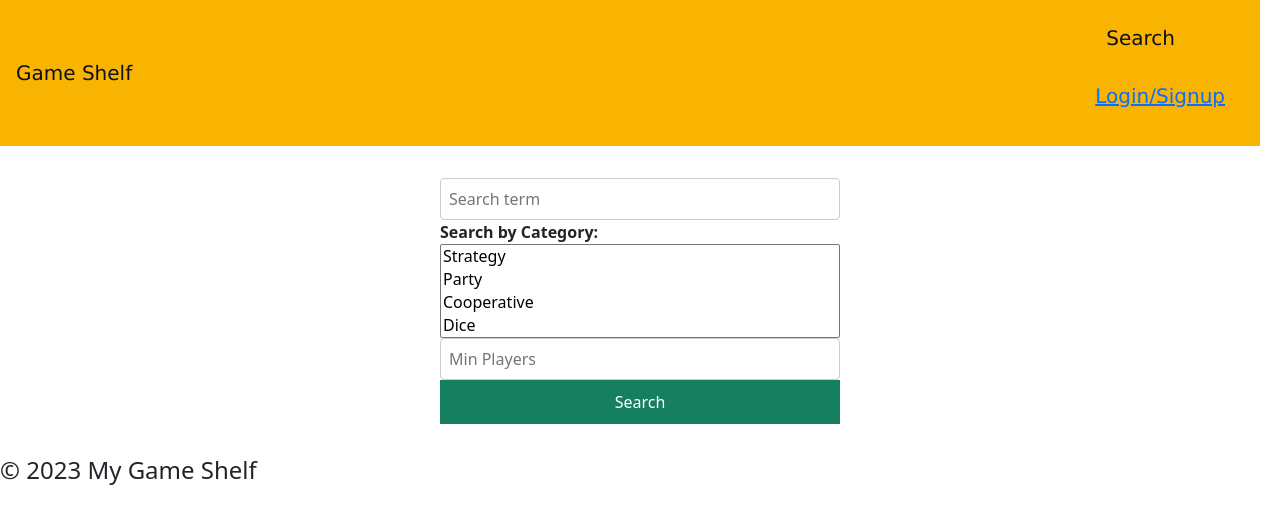
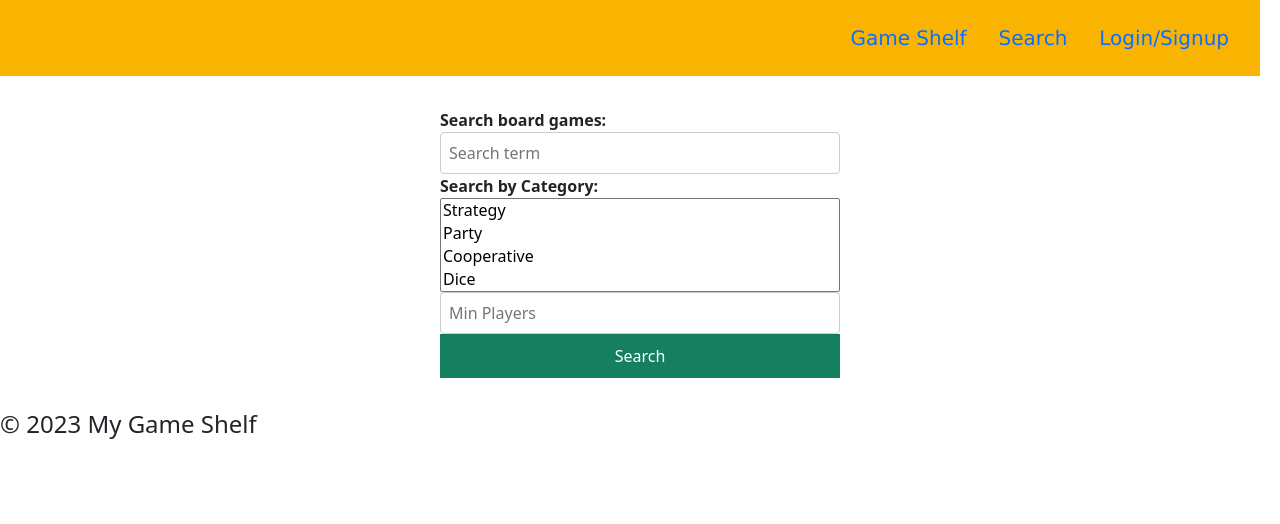
Before and after one commit to chelseyvalerio/mygameshelf, a React (Create React App) app in the folder client/: page /search in a window 1280 px wide. Shown: the top 524 px of the page. Built offline with nearby package versions, Linux system fonts and the light colour scheme.

Commit message:
fix logout link

```diff
--- a/client/src/components/GameContainer.js
+++ b/client/src/components/GameContainer.js
@@ -77,7 +77,11 @@ export default function GameContainer() {
     <Router>
       <div>
         <header>
-          <NavTabs currentPage={currentPage} handlePageChange={handlePageChange} />
+          <NavTabs
+            currentPage={currentPage}
+            handlePageChange={handlePageChange}
+            loggedIn={loggedIn}
+            handleLogout={handleLogout} />
         </header>
         <Routes>
           <Route path='/gameShelf' element={<Shelf />} />
--- a/client/src/components/NavTabs.js
+++ b/client/src/components/NavTabs.js
@@ -4,29 +4,30 @@ import Auth from "../utils/auth";
 
 // Here we are using object destructuring assignment to pluck off our variables from the props object
 // We assign them to their own variable names
-function NavTabs({ currentPage, handlePageChange }) {
+function NavTabs({ currentPage, handlePageChange, loggedIn, handleLogout }) {
 
   // if logged in, show logout link
   function showNavigation() {
 
     if (Auth.loggedIn()) {
       return (
-        <ul className="nav quick-links header">
-          <li className="nav-item">
-            {/* <Link to="/" onClick={() => Auth.logout()}>Logout</Link> */}
-            <Link to="/search" onClick={() => handlePageChange('gameShelf')}>Logout</Link>
-          </li>
-        </ul>
+        <li className="nav-item">
+          <Link
+            to="/gameShelf"
+            className='nav-link'
+            onClick={() => {
+              handlePageChange('gameShelf')
+              handleLogout()
+            }}>Logout
+          </Link>
+        </li>
       )
     }
-    else {
+    else { // if (Auth.loggedOut()) {
       return (
-        <ul className="nav quick-links header">
-          <li className="nav-item">
-            {/*<a href="/login" onClick={() => Auth.logout()}>Login/Signup</a>*/}
-            <Link to="/login" onClick={() => handlePageChange('login')}>Login/Signup</Link>
-          </li>
-        </ul>
+        <li className="nav-item">
+          <Link to="/login" className='nav-link' onClick={() => handlePageChange('login')}>Login/Signup</Link>
+        </li>
       );
     }
   }
@@ -53,9 +54,8 @@ function NavTabs({ currentPage, handlePageChange }) {
           >
             Search
           </Link>
-
-          {showNavigation()}
         </li>
+        {showNavigation()}
       </ul>
 
     </div>
--- a/client/src/pages/Search.js
+++ b/client/src/pages/Search.js
@@ -53,6 +53,7 @@ const SearchBar = () => {
   return (
     <div>
       <form>
+        <label>Search board games:</label>
       <input type="text" value={searchTerm} onChange={handleInputChange} placeholder="Search term" />
       <label for="categories">Search by Category:</label>
       <select multiple value={categories} onChange={handleCategoryChange}>
--- a/client/src/style.css
+++ b/client/src/style.css
@@ -14,7 +14,7 @@ body {
     background-color: #f8b400;
     display: flex;
     align-items: center;
-    justify-content: space-between;
+    justify-content: flex-end;
 }
 
 h1 {
@@ -59,8 +59,9 @@ h3 {
     margin: 5px;
 }
 
-.nav-link {
-color:#0e1017 !important;
+.nav-link:hover {
+    text-decoration: underline;
+/* color:#0e1017 !important; */
 }
 
 /*Added a max width*/
--- a/client/src/utils/auth.js
+++ b/client/src/utils/auth.js
@@ -31,7 +31,6 @@ class AuthService {
   login(idToken) {
     // Saves user token to localStorage
     localStorage.setItem('id_token', idToken);
-
     window.location.assign('/');
   }
 
```
